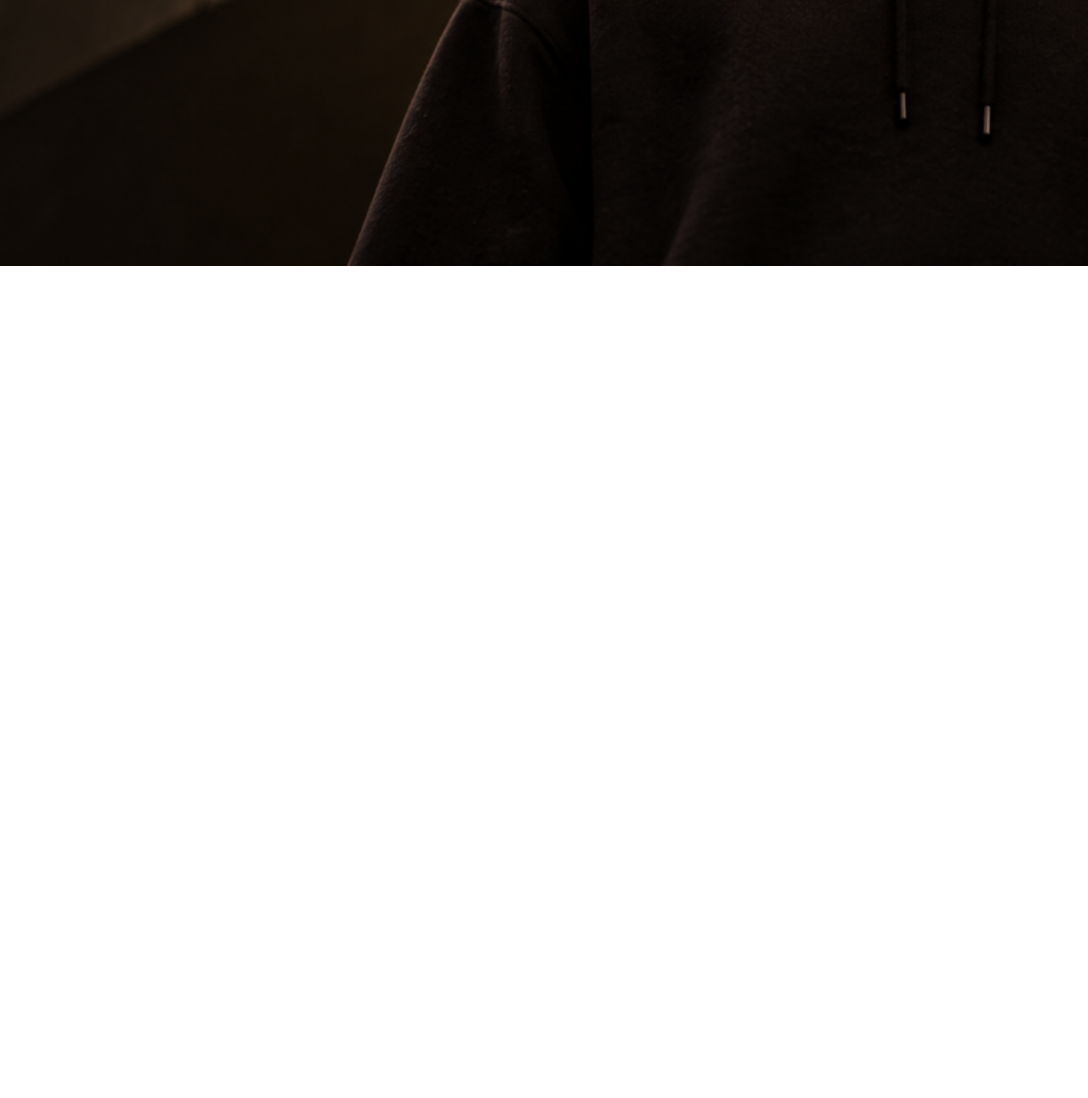
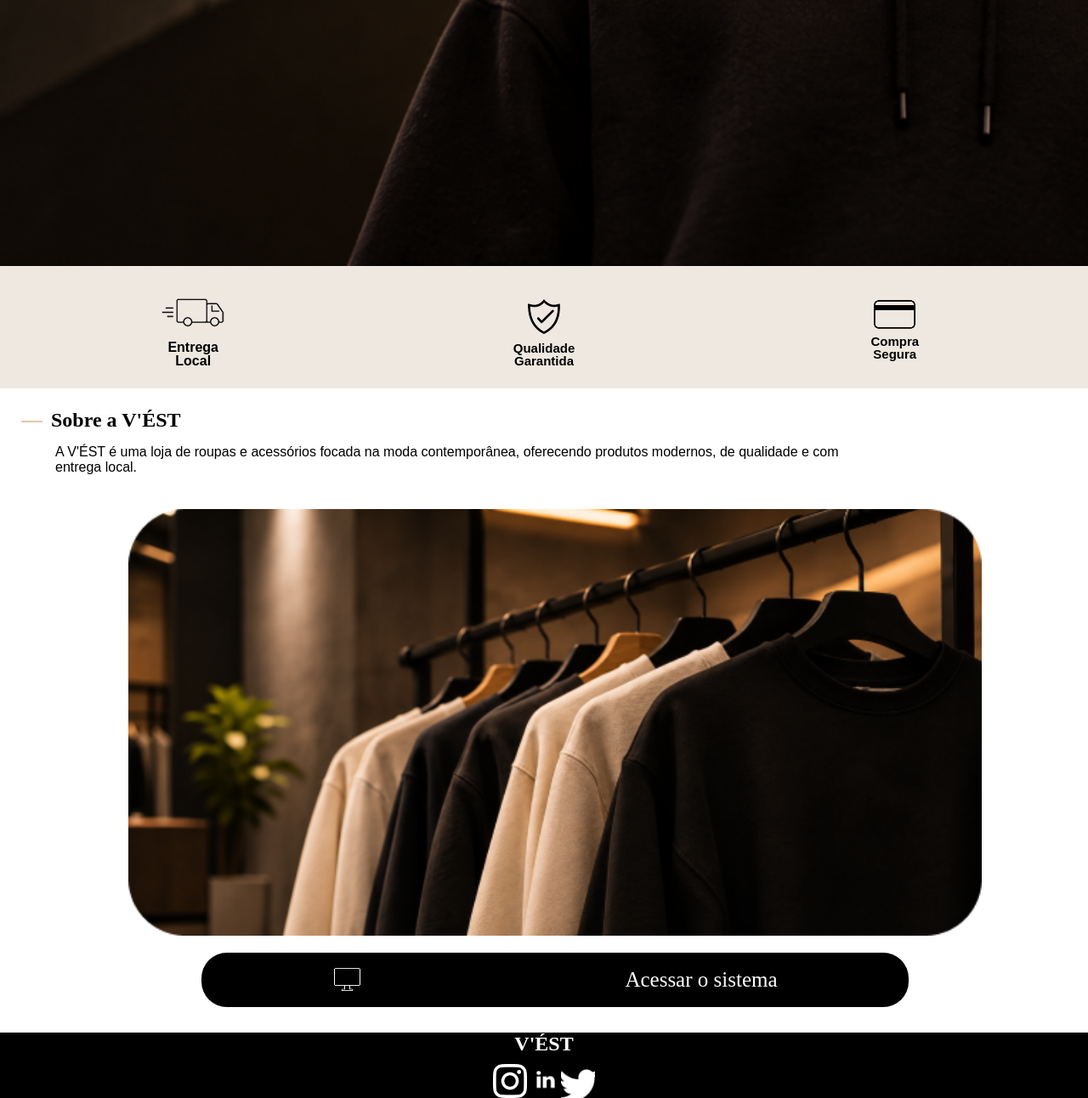
Before and after one commit to gabrielmpc-lab/projeto-integrado, a plain HTML site: page index.html in a window 1280 px wide. Shown: the part 748-2040 px from the top of the page at 85% size. Before the commit the page ends 1061 px from the top, so only its background shows below. Drawn offline with Linux system fonts and the light colour scheme.

Commit message:
Estrutura corrigida, textos e imagens sobre o sistema adicionados

```diff
--- a/index.html
+++ b/index.html
@@ -37,9 +37,56 @@
             <h1>Contemporânea</h1>
             <h1>Para o seu estilo</h1>
 
-            <footer class="header-conheca">
+            <main class="header-conheca">
                 <a href="https://github.com/gabrielmpc-lab/projeto-integrado"><p>Conheça a V'ÉST</p></a>
                 <a href="https://github.com/gabrielmpc-lab/projeto-integrado"><img class="seta-header" src="setinha.png" alt="seta"></a>
-            </footer>
+            </main>
         </div>
     </section>
+
+    <section id="serviços" class="serviços-header">
+            <div class="entrega">
+                <img src="caminhaozin.png" alt="">
+                <p>Entrega</p>
+                <p>Local</p>
+            </div>
+
+            <div class="qualidade">
+                <img src="escudozin.png" alt="">
+                <p>Qualidade</p>
+                <p>Garantida</p>
+            </div>
+
+            <div class="compra">
+                <img src="cartaozin.png" alt="">
+                <p>Compra</p>
+                <p>Segura</p>
+            </div>
+    </section>
+
+    <section id="sobre" class="sobre-vest">
+        <h1>Sobre a V'ÉST</h1>
+        <p class="texto-sobre">A V'ÉST é uma loja de roupas e acessórios focada na moda contemporânea, oferecendo produtos modernos, de qualidade e com entrega local.</p>
+
+        <div class="imagem-e-acessar">
+            <img class="camisetas" src="camisetas.png" alt="camisetas">
+            <div class="acessar">
+                <img src="pczin.png" alt="">
+                <p>Acessar o sistema</p>
+            </div>
+        </div>
+    </section>
+
+    <section id="sistema" class="sistema-gestao">
+        <img src="laptopzin.png" alt="">
+    </section>
+
+    <section id="contato" class="rodape">
+        <h1 class="vest-rodape">V'ÉST</h1>
+
+        <div class="redes-de-contato">
+            <img class="insta" src="insta.png" alt="Instagram">
+            <img class="in" src="in.png" alt="LinkedIn">
+            <img class="twit" src="twit.png" alt="Twitter">
+        </div>
+    </section>
--- a/style.css
+++ b/style.css
@@ -59,9 +59,12 @@ a{
 }
 
 .cabecalho{
+    position: fixed;
+    top: 0;
+    left: 0;
     width: 100%;
     height: 8vh;
-    position: fixed;
+    z-index: 1000;
     display: flex;
     flex-direction: row;
     justify-content: space-between;
@@ -116,3 +119,129 @@ a{
     margin-top: 2px;
     width: 40px;
 }
+
+.serviços-header{
+    height: 18vh;
+    min-height: 18vh;
+    flex-shrink: 0;
+    margin-top: 8vh;
+    background-color: #EEE8E1;
+    display: flex;
+    align-items: center;
+    justify-content: space-evenly;
+}
+.entrega{
+    gap: 15px;
+    line-height: 0.1;
+    display: flex;
+    flex-direction: column;
+    align-items: center;
+    position: relative;
+    width: 29vw;
+    font-weight: bold;
+    font-family: Arial, Helvetica, sans-serif;
+}
+.qualidade{
+    gap: 15px;
+    line-height: 0;
+    display: flex;
+    flex-direction: column;
+    align-items: center;
+    position: relative;
+    width: 29vw;
+    font-weight: bold;
+    font-family: Arial, Helvetica, sans-serif;
+    font-size: 15px;
+}
+.compra{
+    gap: 15px;
+    line-height: 0px;
+    display: flex;
+    flex-direction: column;
+    align-items: center;
+    justify-content: center;
+    position: relative;
+    width: 29vw;
+    height: 13.5vh;
+    font-weight: bold;
+    font-family: Arial, Helvetica, sans-serif;
+    font-size: 15px;
+}
+
+.sobre-vest{
+    display: flex;
+    flex-direction: column;
+    gap: 15px;
+    margin-left: 25px;
+    margin-top: 3vh;
+}
+.sobre-vest h1::before{
+    content: "";
+    display: inline-block;
+    width: 25px;
+    height: 2.5px;
+    background-color: #E6C5AA;
+    margin-right: 10px;
+    vertical-align: middle;
+}
+.texto-sobre{
+    width: 73vw;
+    margin-left: 40px;
+    font-family: Arial, Helvetica, sans-serif;
+}
+
+.imagem-e-acessar{
+    margin-top: 20px;
+    display: flex;
+    flex-direction: column;
+    justify-content: center;
+    align-items: center;
+}
+.camisetas{
+    margin-top: 5px;
+    width: 80%;
+}
+
+.acessar{
+    display: flex;
+    justify-content: space-around;
+    align-items: center;
+    flex-direction: row;
+    margin-top: 20px;
+    background-color: black;
+    color: white;
+    width: 65vw;
+    height: 8vh;
+    border-radius: 30px;
+    font-size: 25px;
+}
+
+.sistema-gestao{
+    display: none;
+}
+
+.rodape{
+    display: flex;
+    flex-direction: column;
+    justify-content: center;
+    align-items: center;
+    margin-top: 30px;
+    background-color: black;
+    color: white;
+    gap: 10px;
+}
+.redes-de-contato{
+    display: flex;
+    flex-direction: row;
+    justify-content: space-evenly;
+    align-items: center;
+}
+.insta{
+    width: 5vh;
+}
+.in{
+    width: 5vh;
+}
+.twit{
+    width: 5vh;
+}
```
